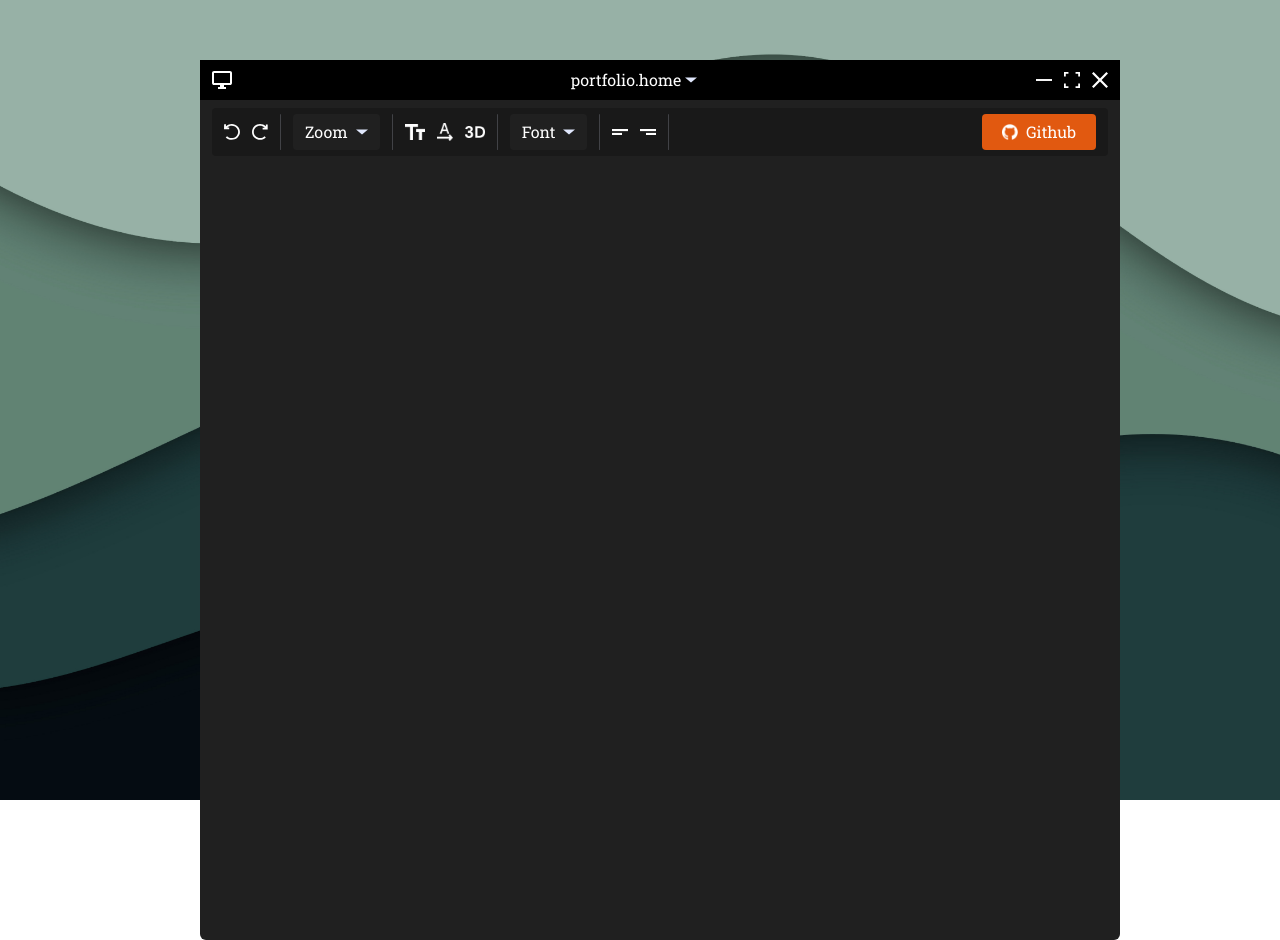
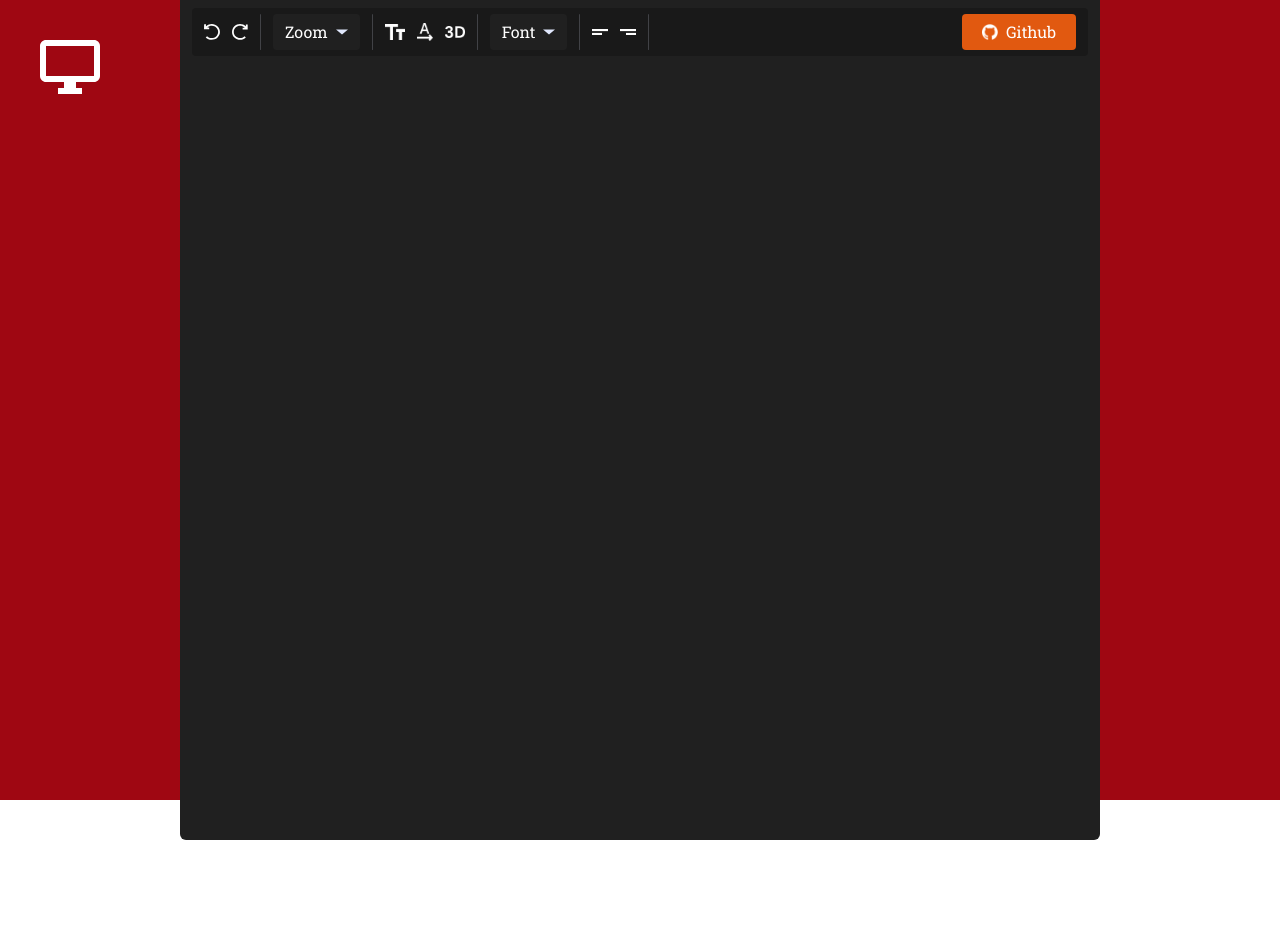
Before and after one commit to Erick-Iuri/ErickOS, a Next.js app: page / in a window 1280 px wide. After the commit the page ends 840 px from the top, so only its background shows below. Built offline with nearby package versions, Linux system fonts and the light colour scheme.

Commit message:
Limites da janela

```diff
--- a/app/page.tsx
+++ b/app/page.tsx
@@ -1,16 +1,16 @@
 "use client";
+/* Trecos */
 import Image from "next/image";
 import React, { useState, useEffect } from "react";
-/* importa o código pra fazer as janelas funcionarem */
-import Janela from "@/components/janela";
+/* Icones area de trabalho */
+import Areatrabalho from "@/components/areatrabalho"
 
 export default function Home() {
 
   return (
-    <div
-    className="flex justify-center items-center
-    w-screen h-screen relative">
-      <Janela />
+    <div className="flex justify-center
+    w-screen h-screen">
+      <Areatrabalho />
     </div>
   );
 }
--- /dev/null
+++ b/components/areatrabalho.tsx
@@ -0,0 +1,21 @@
+"use client";
+/* Trecos */
+import Image from "next/image";
+/* Janelas */
+import Janela from "@/components/janela";
+
+export default function Areatrabalho() {
+  return (
+    <div className="w-7xl h-full bg-red-800
+    grid grid-cols-1 gap-1 p-10">
+      <Image
+        alt="monitor"
+        src="/icones/pc.svg"
+        width={"30"}
+        height={"30"}
+        className="w-15 h-auto cursor-pointer"
+      />
+      <Janela />
+    </div>
+  );
+}
--- a/components/janela.tsx
+++ b/components/janela.tsx
@@ -4,8 +4,8 @@ import React, { useState, useEffect } from "react";
 
 export default function Janela() {
   // posição atual da janela
-  const [positionJanelaX, setPositionJanelaX] = useState(200);
-  const [positionJanelaY, setPositionJanelaY] = useState(60);
+  const [positionJanelaX, setPositionJanelaX] = useState(0);
+  const [positionJanelaY, setPositionJanelaY] = useState(0);
 
   // controla se está arrastando ou não
   const [verificadorClick, setVerificadorClick] = useState(false);
@@ -33,11 +33,26 @@ export default function Janela() {
   function capturaMouse(event: React.MouseEvent) {
     if (!verificadorClick) return;
 
+    const larguraJanela = 920;
+    const alturaJanela = 880;
+
     const deltaX = event.clientX - positionMouseX;
     const deltaY = event.clientY - positionMouseY;
 
-    setPositionJanelaX(positionJanelaClickX + deltaX);
-    setPositionJanelaY(positionJanelaClickY + deltaY);
+    const novoX = positionJanelaClickX + deltaX;
+    const novoY = positionJanelaClickY + deltaY;
+
+    const xTravado = Math.max(
+      0,
+      Math.min(novoX, window.innerWidth - larguraJanela),
+    );
+    const yTravado = Math.max(
+      0,
+      Math.min(novoY, window.innerHeight - alturaJanela),
+    );
+
+    setPositionJanelaX(xTravado);
+    setPositionJanelaY(yTravado);
   }
 
   // termina o drag
@@ -51,6 +66,18 @@ export default function Janela() {
   function fechaAjanela() {
     setFecharJanela(false);
   }
+
+  /* Centraliza Janela */
+  useEffect(() => {
+    const larguraJanela = 920;
+    const alturaJanela = 880;
+
+    const centroX = (window.innerWidth - larguraJanela) / 2;
+    const centroY = (window.innerHeight - alturaJanela) / 2;
+
+    setPositionJanelaY(centroY);
+    setPositionJanelaX(centroX);
+  }, []);
 
   return (
     /* Container Principal */
@@ -66,8 +93,8 @@ export default function Janela() {
       {/* Janela Sobre Mim ☕ */}
       <div
         /* seleciona a janela que vai mover */
-        className="w-230 h-220
-          absolute
+        className="w-230 h-220 absolute
+
           bg-[#202020] rounded-md border-[#E0E7FC]/20 border-[1]"
         style={{
           left: positionJanelaX,
```
